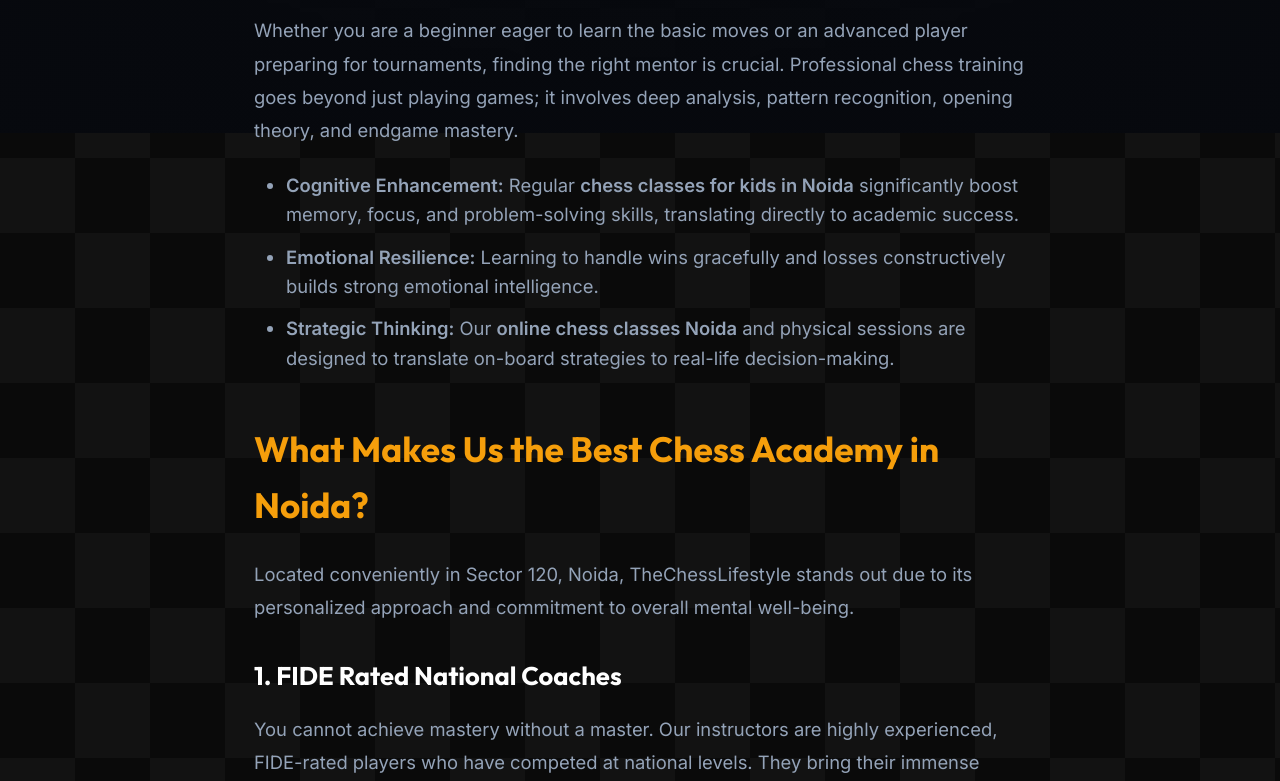
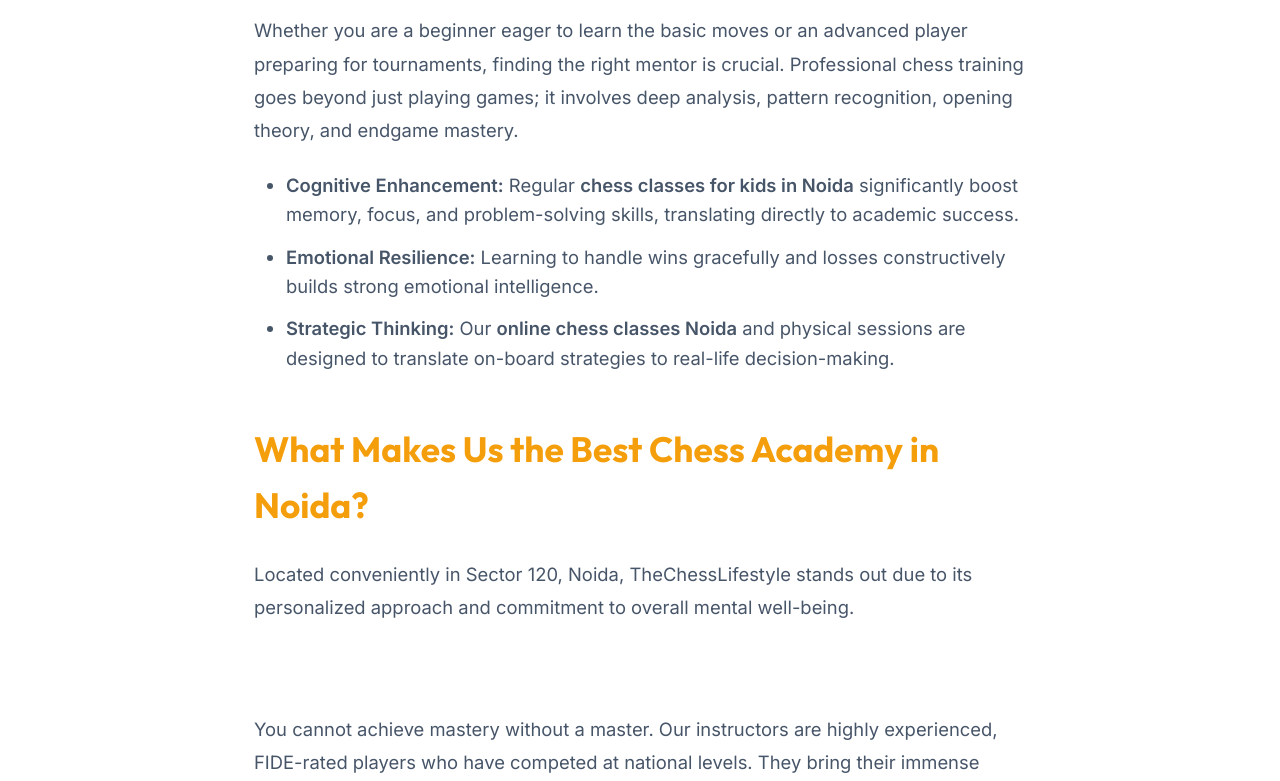
Before and after one commit to developerankushjain/thechesslifestyle, a website built with Vite: page chess-classes-noida/index.html in a window 1280 px wide. Shown: the part 667-1448 px from the top of the page. Built offline with nearby package versions, Linux system fonts and the light colour scheme.

Commit message:
Patch style-city.css for light theme

```diff
--- a/style-city.css
+++ b/style-city.css
@@ -1,15 +1,19 @@
 :root {
-  --primary: #f59e0b; /* amber/gold */
+  --primary: #f59e0b; /* Vibrant amber/gold */
   --primary-hover: #d97706;
-  --bg-dark: #07090e; /* deeper dark */
-  --bg-card: rgba(255, 255, 255, 0.04);
-  --text-main: #f8fafc;
-  --text-muted: #94a3b8;
-  --glass-border: rgba(255, 255, 255, 0.08);
-
-  /* Chessboard pattern colors */
-  --chess-dark: #0a0a0a;
-  --chess-light: #121212;
+  --bg-main: #ffffff;
+  --bg-alt: #f8fafc; /* Very light gray/blue */
+  --bg-card: #ffffff;
+  --text-main: #0f172a; /* Dark slate */
+  --text-muted: #475569;
+  --border-light: #e2e8f0;
+  --shadow-sm: 0 1px 2px 0 rgba(0, 0, 0, 0.05);
+  --shadow-md: 0 4px 6px -1px rgba(0, 0, 0, 0.1), 0 2px 4px -1px rgba(0, 0, 0, 0.06);
+  --shadow-lg: 0 10px 15px -3px rgba(0, 0, 0, 0.1), 0 4px 6px -2px rgba(0, 0, 0, 0.05);
+  --shadow-primary: 0 10px 15px -3px rgba(245, 158, 11, 0.3);
+  --radius-md: 0.75rem;
+  --radius-lg: 1rem;
+  --radius-xl: 1.5rem;
 }
 
 * {
@@ -25,56 +29,13 @@ html {
 body {
   font-family: "Inter", sans-serif;
   color: var(--text-main);
+  background-color: var(--bg-main);
   line-height: 1.6;
   overflow-x: hidden;
-  position: relative;
-  /* Premium Checkered Background */
-  background-color: var(--chess-dark);
-  background-image:
-    linear-gradient(
-      45deg,
-      var(--chess-light) 25%,
-      transparent 25%,
-      transparent 75%,
-      var(--chess-light) 75%,
-      var(--chess-light)
-    ),
-    linear-gradient(
-      45deg,
-      var(--chess-light) 25%,
-      transparent 25%,
-      transparent 75%,
-      var(--chess-light) 75%,
-      var(--chess-light)
-    );
-  background-size: 150px 150px;
-  background-position:
-    0 0,
-    75px 75px;
 }
 
 /* Add a dark gradient overlay so the text remains easy to read over the checkers */
-body::before {
-  content: "";
-  position: fixed;
-  top: 0;
-  left: 0;
-  width: 100vw;
-  height: 100vh;
-  background:
-    radial-gradient(
-      circle at center,
-      transparent 0%,
-      rgba(7, 9, 14, 0.85) 100%
-    ),
-    linear-gradient(
-      to bottom,
-      rgba(7, 9, 14, 0.6) 0%,
-      rgba(7, 9, 14, 0.95) 100%
-    );
-  z-index: -3;
-  pointer-events: none;
-}
+
 
 h1,
 h2,
@@ -132,7 +93,7 @@ h4 {
   padding: 0 5%; /* Flex will handle vertical centering now */
   z-index: 1000;
   border-bottom: 1px solid var(--glass-border);
-  background: rgba(7, 9, 14, 0.8);
+  background: rgba(255, 255, 255, 0.9);
   backdrop-filter: blur(20px);
 }
 
@@ -140,7 +101,7 @@ h4 {
   font-family: "Outfit", sans-serif;
   font-size: 1.6rem;
   font-weight: 900;
-  color: #fff;
+  color: var(--text-main);
   letter-spacing: -0.5px;
   display: flex;
   align-items: center;
@@ -406,7 +367,7 @@ section h2 {
 
 .test-card h4 {
   font-size: 1rem;
-  color: #fff;
+  color: var(--text-main);
 }
 
 /* CTA Banner */
@@ -457,7 +418,7 @@ footer {
 .footer-col h3 {
   font-size: 1.2rem;
   margin-bottom: 1.5rem;
-  color: #fff;
+  color: var(--text-main);
 }
 
 .footer-col ul {
@@ -677,7 +638,7 @@ footer {
   padding: 1.5rem;
   background: transparent;
   border: none;
-  color: #fff;
+  color: var(--text-main);
   font-size: 1.2rem;
   font-weight: 600;
   cursor: pointer;
@@ -995,7 +956,7 @@ footer {
   width: 60px;
   height: 60px;
   background-color: #25d366;
-  color: #fff;
+  color: var(--text-main);
   border-radius: 50px;
   text-align: center;
   font-size: 30px;
@@ -1012,7 +973,7 @@ footer {
 .whatsapp-float:hover {
   background-color: #128c7e;
   transform: scale(1.1);
-  color: #fff;
+  color: var(--text-main);
 }
 
 .whatsapp-icon-float {
@@ -1111,7 +1072,7 @@ footer {
   margin: 0;
   font-size: 0.9rem;
   font-weight: 500;
-  color: #fff;
+  color: var(--text-main);
 }
 
 .toast-content small {
@@ -1165,7 +1126,7 @@ footer {
 }
 
 .close-modal:hover {
-  color: #fff;
+  color: var(--text-main);
 }
 
 /* Multi-step form styles */
@@ -1277,7 +1238,7 @@ footer {
 .coach-bio h3 {
   font-size: 2.2rem;
   margin-bottom: 0.5rem;
-  color: #fff;
+  color: var(--text-main);
 }
 
 .fide-badge {
@@ -1371,7 +1332,7 @@ footer {
 }
 
 .review-author-info h4 {
-  color: #fff;
+  color: var(--text-main);
   margin: 0;
   font-size: 1rem;
 }
```
